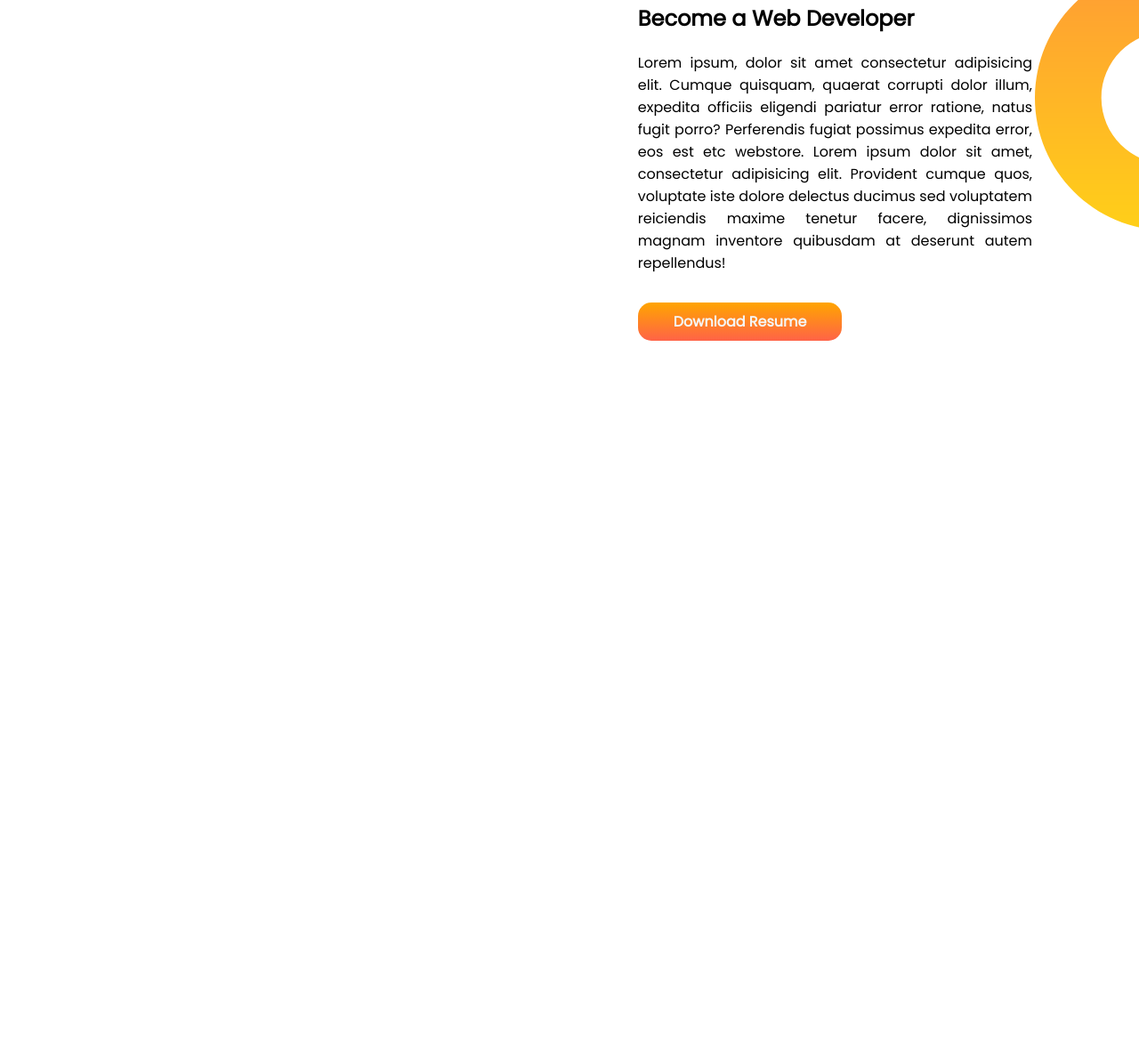
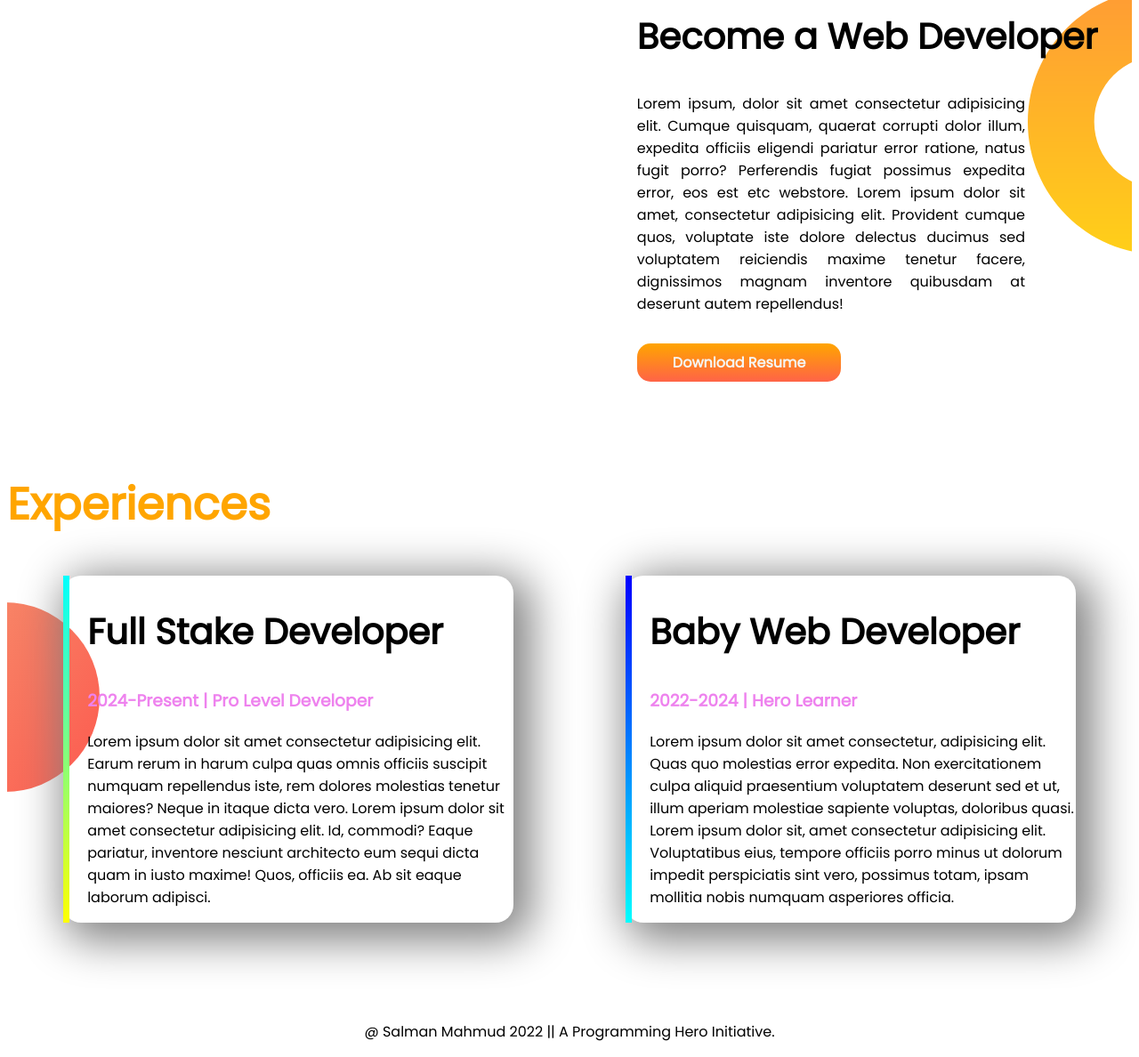
Before and after one commit to dynamicsalman/developer-portfolio1, a plain HTML site: page index.html in a window 1280 px wide. Shown: the part 953-2141 px from the top of the page at 89% size. Before the commit the page ends 1437 px from the top, so only its background shows below. Drawn offline with Linux system fonts and the light colour scheme.

Commit message:
experience added

```diff
--- a/index.html
+++ b/index.html
@@ -13,7 +13,7 @@
 </head>
 
 <body>
-    <section class="top-banner">
+    <section class="top-banner flexible-container">
         <div class="half-width">
             <h1>Welcome To</h1>
             <h1> <span class="orange-color">Salman Mahmud</span> World !</h1>
@@ -32,7 +32,7 @@
             <img class="chobi" src="images/2.png" alt="">
         </div>
     </section>
-    <section class="dream-big">
+    <section class="dream-big flexible-container">
         <div class="half-width">
             <img class="chobi" style="width: 600px;" src="images/1.jpg" alt="">
         </div>
@@ -49,6 +49,33 @@
         </div>
 
     </section>
+    <section class="experience-area">
+        <h1>Experiences</h1>
+        <div class="flexible-container">
+            <div id="fullxp" class="experience-item">
+                <h2>Full Stake Developer</h2>
+                <h3 class="orange-color">2024-Present | Pro Level Developer</h3>
+                <p>Lorem ipsum dolor sit amet consectetur adipisicing elit. Earum rerum in harum culpa quas omnis
+                    officiis suscipit numquam repellendus iste, rem dolores molestias tenetur maiores? Neque in itaque
+                    dicta vero. Lorem ipsum dolor sit amet consectetur adipisicing elit. Id, commodi? Eaque pariatur,
+                    inventore nesciunt architecto eum sequi dicta quam in iusto maxime! Quos, officiis ea. Ab sit eaque
+                    laborum adipisci.
+                </p>
+            </div>
+            <div id="expir" class="experience-item">
+                <h2>Baby Web Developer</h2>
+                <h3 class="orange-color">2022-2024 | Hero Learner </h3>
+                <p>Lorem ipsum dolor sit amet consectetur, adipisicing elit. Quas quo molestias error expedita. Non
+                    exercitationem culpa aliquid praesentium voluptatem deserunt sed et ut, illum aperiam molestiae
+                    sapiente voluptas, doloribus quasi. Lorem ipsum dolor sit, amet consectetur adipisicing elit.
+                    Voluptatibus eius, tempore officiis porro minus ut dolorum impedit perspiciatis sint vero, possimus
+                    totam, ipsam mollitia nobis numquam asperiores officia. </p>
+            </div>
+        </div>
+    </section>
 </body>
+<footer>
+    <p>@ Salman Mahmud 2022 || A Programming Hero Initiative.</p>
+    <footer>
 
 </html>
--- a/style.css
+++ b/style.css
@@ -1,15 +1,17 @@
 body{
     font-family: 'Poppins', sans-serif;
-    margin: 0%;
 }
 h1{
     font-size: 50px;
     color: orange;
 }
+h2{
+    font-size: 40px;
+}
 .orange-color{
     color: violet;
 }
-section{
+.flexible-container{
     display: flex;
     margin-bottom: 110px;
 }
@@ -45,3 +47,29 @@ section{
 .chobi{
     padding-left: 80px;
 }
+.experience-area{
+    background-image: url(images/exp-bg.png);
+    background-repeat: no-repeat;
+    background-position: left;
+}
+.experience-item{
+    width: 40%;
+    margin-left: 5%;
+    margin-right: 5%;
+    padding-left: 20px;
+    border-radius: 20px;
+    box-shadow: 10px 10px 50px 10px gray;
+}
+#expir{
+    border-left: 7px solid;
+    border-image: linear-gradient(blue, cyan);
+    border-image-slice: 1;
+}
+#fullxp{
+    border-left: 7px solid;
+    border-image: linear-gradient(cyan, yellow);
+    border-image-slice: 1;
+}
+footer p{
+    text-align: center;
+}
```
